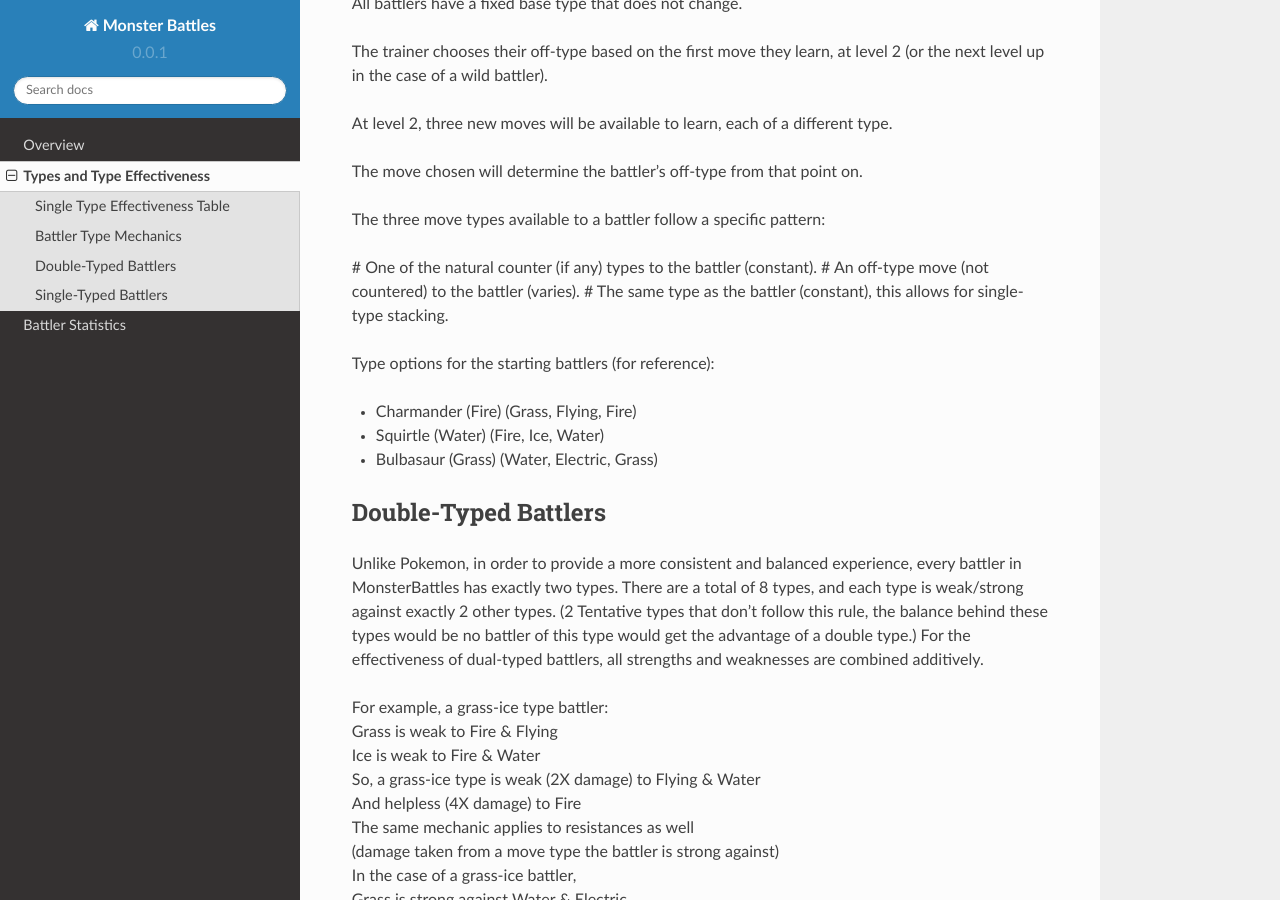
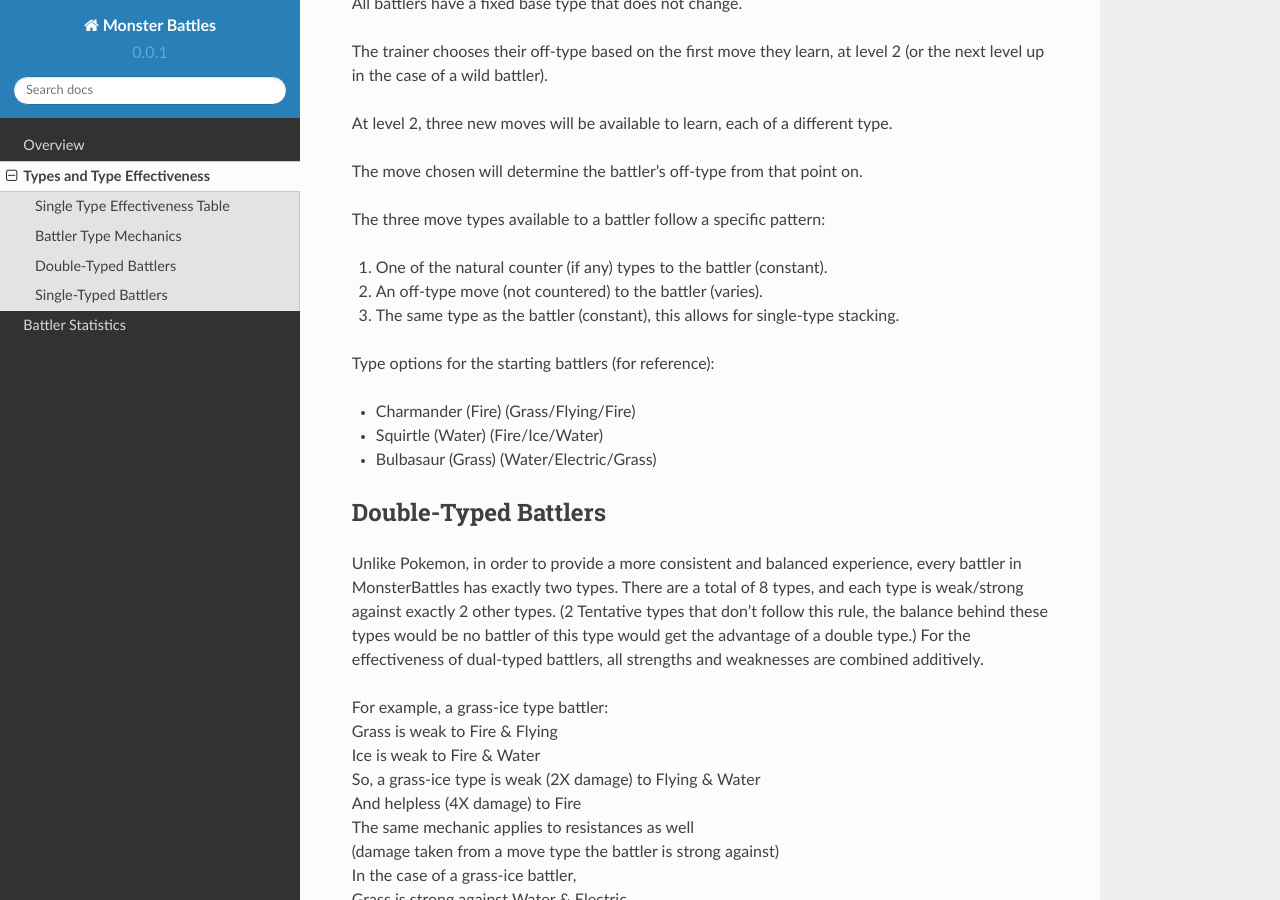
Before and after one commit to TheKewlStore/MonsterBattles, a Sphinx documentation site: the page built from doc/source/type-effectiveness.rst, in a window 1280 px wide and 900 px high, scrolled down 599 px. Built offline with Sphinx 7.4.7 and the Read the Docs theme 2.0.0, drawn with Linux system fonts in a browser that asks for light colours.

Commit message:
Updating documentation

```diff
--- a/doc/source/type-effectiveness.rst
+++ b/doc/source/type-effectiveness.rst
@@ -18,15 +18,15 @@ The move chosen will determine the battler's off-type from that point on.
 
 The three move types available to a battler follow a specific pattern:
 
-# One of the natural counter (if any) types to the battler (constant).
-# An off-type move (not countered) to the battler (varies).
-# The same type as the battler (constant), this allows for single-type stacking.
+#. One of the natural counter (if any) types to the battler (constant).
+#. An off-type move (not countered) to the battler (varies).
+#. The same type as the battler (constant), this allows for single-type stacking.
 
 Type options for the starting battlers (for reference):
 
-* Charmander (Fire) (Grass, Flying, Fire)
-* Squirtle (Water) (Fire, Ice, Water)
-* Bulbasaur (Grass) (Water, Electric, Grass)
+* Charmander (Fire) (Grass/Flying/Fire)
+* Squirtle (Water) (Fire/Ice/Water)
+* Bulbasaur (Grass) (Water/Electric/Grass)
 
 Double-Typed Battlers
 ---------------------------------------------------------------------------
```
